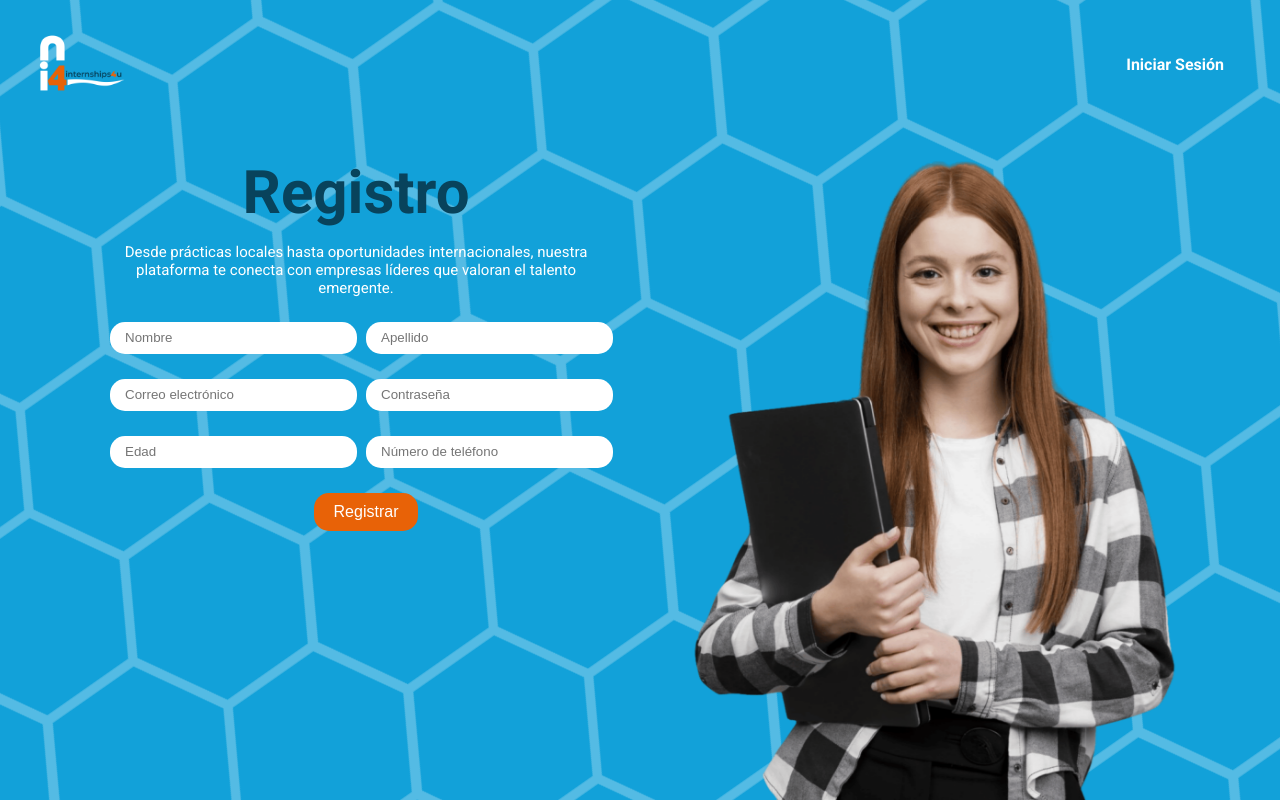
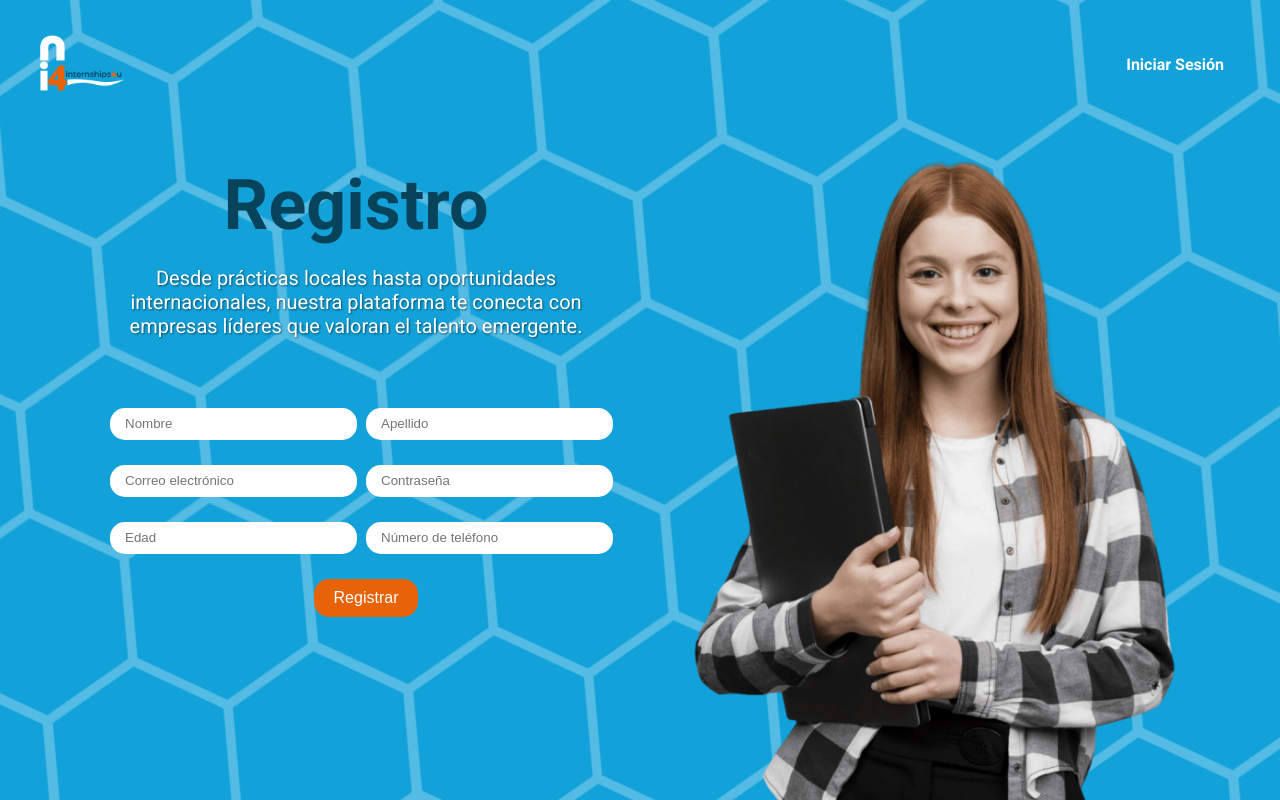
Before and after one commit to Dar3173/vue-internships4u, a Vue app: page /Registro in a window 1280 px wide. Built offline with nearby package versions, Linux system fonts and the light colour scheme.

Commit message:
cambio de estilos en registro/formulario

```diff
--- a/src/components/FormularioRegistro.vue
+++ b/src/components/FormularioRegistro.vue
@@ -5,12 +5,12 @@
         <!-- Sección 1: Nombre -->
         <div class="nombre_barra">
           <input type="text" class="nombre" v-model="nombre" placeholder="Nombre" @input="handleNombreInput" />
-          <p v-if="!nombreValido" style="color: red;">Nombre inválido.</p>
+          <p v-if="!nombreValido" style="color: orangered;">Nombre inválido.</p>
         </div>
         <!-- Sección 2: Apellido -->
         <div class="apellido_barra">
           <input type="text" class="apellido" v-model="apellido" placeholder="Apellido" @input="handleApellidoInput" />
-          <p v-if="!apellidoValido" style="color: red;">Apellido inválido.</p>
+          <p v-if="!apellidoValido" style="color: orangered;">Apellido inválido.</p>
         </div>
       </div>
       <br />
@@ -18,13 +18,13 @@
       <div class="correo_contraseña">
         <label class="correo_barra">
           <input type="email" class="correo" v-model="correo" placeholder="Correo electrónico" @input="validarCorreo" />
-          <p v-if="mensajeErrorCorreo" style="color: red;">{{ mensajeErrorCorreo }}</p>
+          <p v-if="mensajeErrorCorreo" style="color: orangered;">{{ mensajeErrorCorreo }}</p>
         </label>
         <!-- Sección ingreso contraseña -->
         <label class="contrasena_barra">
           <input type="password" class="contraseña" v-model="contraseña" placeholder="Contraseña"
             @input="handleContraseñaInput" />
-          <p v-if="mensajeErrorContraseña" style="color: red;">{{ mensajeErrorContraseña }}</p>
+          <p v-if="mensajeErrorContraseña" style="color: orangered;">{{ mensajeErrorContraseña }}</p>
         </label>
         <br />
       </div>
--- a/src/views/SignupView.vue
+++ b/src/views/SignupView.vue
@@ -22,13 +22,18 @@ import FormularioRegistro from '../components/FormularioRegistro.vue';
   display: block;
   margin-left: 100px;
   width: 40%;
-  height: 40%;
+  height: 70%;
 }
 
+.container_texto{
+  display: flex;
+  flex-direction: column;
+  padding: 0 20px 10px 20px;
+}
 .container_texto h1{
   text-align: center;
   color: $azul-oscuro;
-  font-size: 60px;
+  font-size: 70px;
   font-weight: bold;
   margin-bottom: 0;
 }
@@ -36,7 +41,9 @@ import FormularioRegistro from '../components/FormularioRegistro.vue';
 .container_texto p{
   text-align: center;
   color: white;
-  font-size: 15px;
+  font-size: 20px;
+  text-shadow: 1px 1px 2px rgba(0, 0, 0, 0.5);
+  margin-bottom: 50px;
 }
 
 .imagen_registro, img {
```
